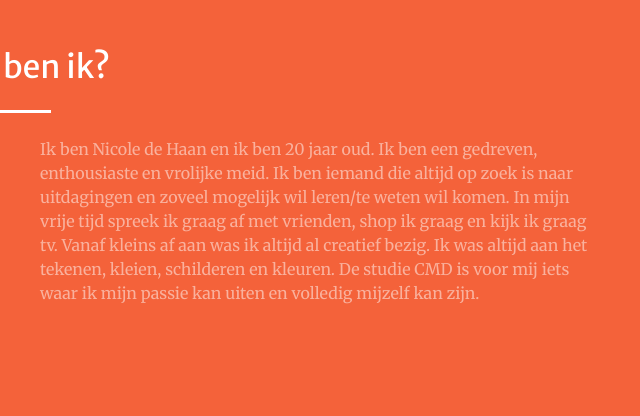
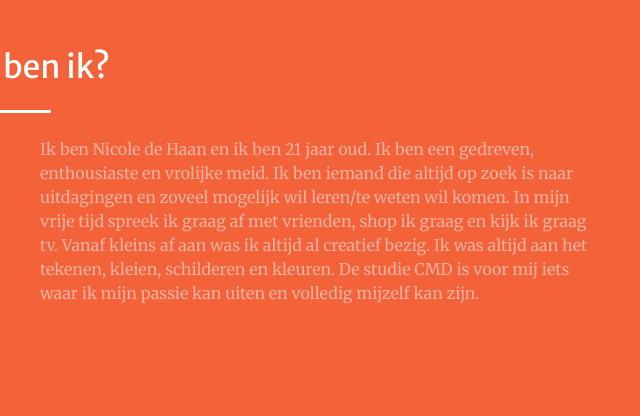
Before and after one commit to NicoledeHaan/Portfolio, a website with bundled scripts: page index.html in a window 1280 px wide. Shown: the part 880-1296 px from the top of the page, 615-1255 px from the left. Built offline with nearby package versions, Linux system fonts and the light colour scheme.

Commit message:
Update index.html

```diff
--- a/index.html
+++ b/index.html
@@ -84,7 +84,7 @@
 
         </div>
         <div class="col-lg-6 text-left">
-          <p class="text-white-50 mb-4">Ik ben Nicole de Haan en ik ben 20 jaar oud. Ik ben een gedreven, enthousiaste en vrolijke meid. Ik ben iemand die altijd op zoek is naar uitdagingen en zoveel mogelijk wil leren/te weten wil komen. In mijn vrije tijd spreek ik graag af met vrienden, shop ik graag en kijk ik graag tv. Vanaf kleins af aan was ik altijd al creatief bezig. Ik was altijd aan het tekenen, kleien, schilderen en kleuren. De studie CMD is voor mij iets waar ik mijn passie kan uiten en volledig mijzelf kan zijn.</p>
+          <p class="text-white-50 mb-4">Ik ben Nicole de Haan en ik ben 21 jaar oud. Ik ben een gedreven, enthousiaste en vrolijke meid. Ik ben iemand die altijd op zoek is naar uitdagingen en zoveel mogelijk wil leren/te weten wil komen. In mijn vrije tijd spreek ik graag af met vrienden, shop ik graag en kijk ik graag tv. Vanaf kleins af aan was ik altijd al creatief bezig. Ik was altijd aan het tekenen, kleien, schilderen en kleuren. De studie CMD is voor mij iets waar ik mijn passie kan uiten en volledig mijzelf kan zijn.</p>
         </div>
         </div>
       </div>
```
